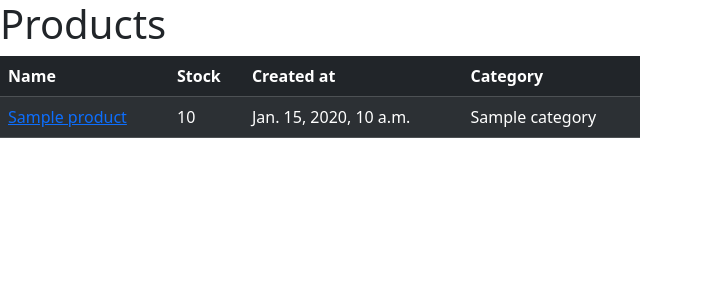
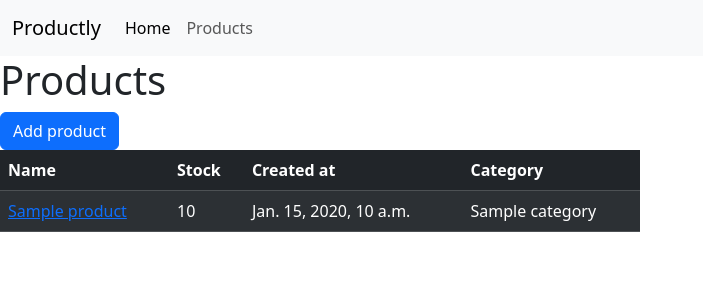
Before and after one commit to htmtmx/django-productly, a Django app: page /products/ in a window 1280 px wide. Shown: the top 300 px of the page, without its empty margins (0-703 px from the left). Run offline with Django 4.2, Linux system fonts and the light colour scheme; tables that the repository leaves empty hold one stand-in row (values such as "Sample post"); some libraries are stand-ins or nearby versions.

Commit message:
13 - Custom path '/', add navbar and interaction with all views

```diff
--- a/productly/urls.py
+++ b/productly/urls.py
@@ -16,8 +16,10 @@ Including another URLconf
 """
 from django.contrib import admin
 from django.urls import path, include
+from . import views
 
 urlpatterns = [
+    path("", views.index, name="index"),
     path("admin/", admin.site.urls),
     path("products/", include("products.urls")),
 ]
--- /dev/null
+++ b/productly/views.py
@@ -0,0 +1,6 @@
+from django.shortcuts import render
+
+def index(request):
+    return render(
+        request, 'index.html'
+    )
--- a/products/templates/index.html
+++ b/products/templates/products.html
@@ -7,6 +7,7 @@
     <main class="container-fluid g-0">
         <section class="col-6">
             <h1>Products</h1>
+            <a href="{% url "products:add_product" %}" class="btn btn-primary">Add product</a>
             <table class="table table-striped table-dark">
                 <thead>
                     <tr>
--- a/products/urls.py
+++ b/products/urls.py
@@ -4,7 +4,7 @@ from . import views
 app_name = "products"
 
 urlpatterns = [
-    path("", views.index, name="index"),
+    path("", views.index, name="products"),
     path("<int:product_id>", views.detail, name="product_detail"),
     path("add_product", views.add_product, name="add_product")
 ]
--- a/products/views.py
+++ b/products/views.py
@@ -8,7 +8,7 @@ def index(request):
     products = Product.objects.all()
 
     return render(
-        request, 'index.html', context={
+        request, 'products.html', context={
             'products': products
         }
     )
--- a/templates/base.html
+++ b/templates/base.html
@@ -11,6 +11,7 @@
     {% bootstrap_messages %}
 </head>
 <body>
+    {% include "nav.html" %}
     {% block content %}
 
     {% endblock content %}
--- /dev/null
+++ b/templates/nav.html
@@ -0,0 +1,18 @@
+<nav class="navbar navbar-expand-lg bg-light">
+  <div class="container-fluid">
+    <a class="navbar-brand" href="{% url "index" %}">Productly</a>
+    <button class="navbar-toggler" type="button" data-bs-toggle="collapse" data-bs-target="#navbarNav" aria-controls="navbarNav" aria-expanded="false" aria-label="Toggle navigation">
+      <span class="navbar-toggler-icon"></span>
+    </button>
+    <div class="collapse navbar-collapse" id="navbarNav">
+      <ul class="navbar-nav">
+        <li class="nav-item">
+          <a class="nav-link active" aria-current="page" href="{% url "index" %}">Home</a>
+        </li>
+        <li class="nav-item">
+          <a class="nav-link" href="{% url "products:products" %}">Products</a>
+        </li>
+      </ul>
+    </div>
+  </div>
+</nav>
```
Also changed, not shown: templates/index.html (added, +11 -0 lines).
